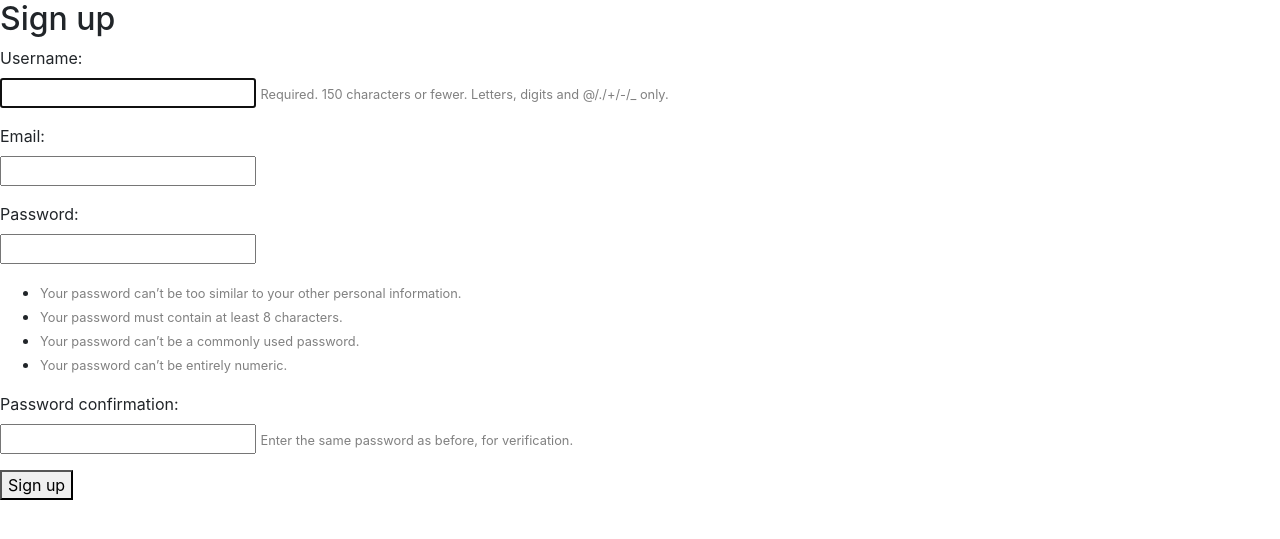
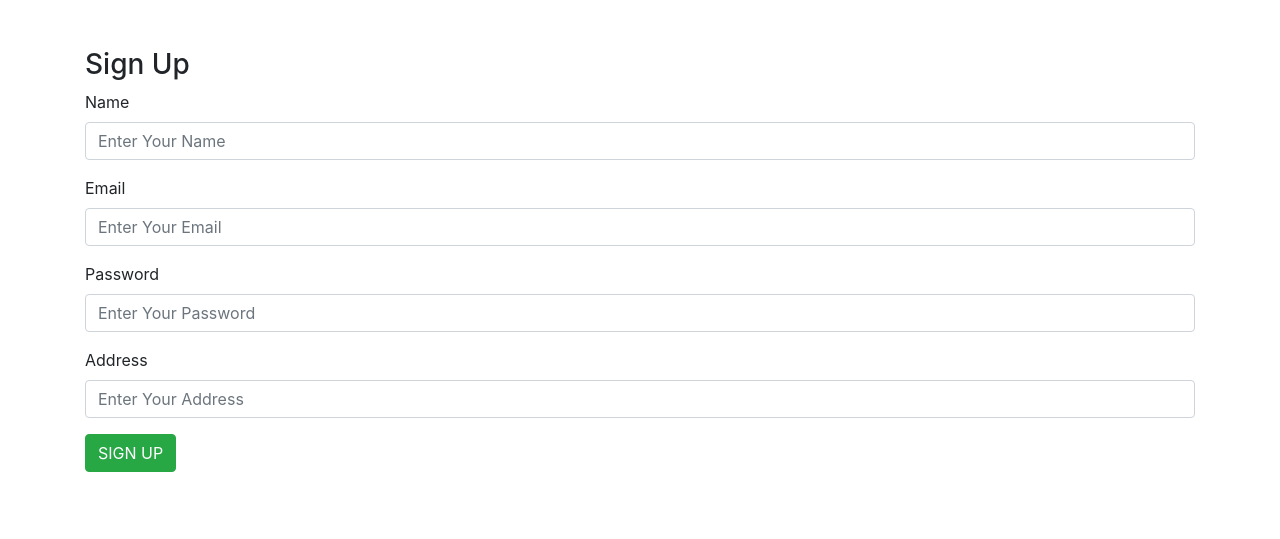
Before and after one commit to UsmanNiz/NUICESTORE, a Django app: page /shop/signup/ in a window 1280 px wide. Shown: the part 56-595 px from the top of the page. Run offline with Django 3.2, Linux system fonts and the light colour scheme; some libraries are stand-ins or nearby versions.

Commit message:
Kaam kra h BHAEE NY AAP K
ss

```diff
--- a/mac/shop/forms.py
+++ b/mac/shop/forms.py
@@ -2,8 +2,20 @@ from django import forms
 from django.contrib.auth.forms import UserCreationForm
 from django.contrib.auth.models import User
 
-class UserRegisterForm(UserCreationForm):
-    email = forms.EmailField()
-    class Meta:
-        model = User
-        fields = ['username', 'email', 'password1', 'password2']
+class demo(forms.Form):
+    email = forms.EmailField(label='Email')
+    password = forms.CharField(label='pass')
+
+
+    # class Meta:
+    #     model = User
+    #     fields = ['username', 'email', 'password1', 'password2']
+
+
+# class
+# def clean(self):
+#     cleaned_data = super().clean()
+#     valpwd = self.clean_data['password']
+#     valrpwd = self.clean_data['rpassword']
+#     if valpwd != valrpwd:
+#         raise forms.ValidationError('Password does not match')
--- a/mac/shop/templates/shop/signup.html
+++ b/mac/shop/templates/shop/signup.html
@@ -1,21 +1,33 @@
+
 {% extends 'shop/basic.html' %}
 {% block title %} Sign Up {% endblock %}
 {% block body %}
-  <h2>Sign up</h2>
-  <form method="post">
-    {% csrf_token %}
-    {% for field in form %}
-      <p>
-        {{ field.label_tag }}<br>
-        {{ field }}
-        {% if field.help_text %}
-          <small style="color: grey">{{ field.help_text }}</small>
-        {% endif %}
-        {% for error in field.errors %}
-          <p style="color: red">{{ error }}</p>
-        {% endfor %}
-      </p>
-    {% endfor %}
-    <button type="submit">Sign up</button>
-  </form>
+ <div class="container mt-5">
+     <h3>Sign Up</h3>
+     <form  method="POST" action="/shop/signup/" >{% csrf_token %}
+          <div class="form-group">
+            <label for="name">Name</label>
+            <input type="text" class="form-control" id="name" name="name" placeholder="Enter Your Name" required>
+          </div>
+          <div class="form-group">
+            <label for="name">Email</label>
+            <input type="email" class="form-control" id="email" name="email" placeholder="Enter Your Email" required>
+        </div>
+         <div class="form-group">
+              <label for="name">Password</label>
+                <input type="password" class="form-control" id="password" name="password" placeholder="Enter Your Password" minlength="8" required>
+        </div>
+         <div class="form-group">
+                <label for="name">Address</label>
+                <input type="address" class="form-control" id="address" name="address" placeholder="Enter Your Address" minlength="15" maxlength="99" required>
+        </div>
+
+       <div class="form-group">
+                <a href="/shop" >
+                    <button type="submit" class="btn btn-success">SIGN UP</button>
+                </a>
+        </div>
+
+       </form>
+
 {% endblock %}
--- /dev/null
+++ b/mac/shop/templatetags/multiply.py
@@ -0,0 +1,6 @@
+from django import template
+register = template.Library()
+
+@register.simple_tag
+def multiply(x,y):
+    return x*y
--- a/mac/shop/urls.py
+++ b/mac/shop/urls.py
@@ -1,7 +1,8 @@
 from django.urls import path,include
+from . import views
+
 from django.contrib.auth import views as auth_views
 # from django.conf.urls import include,url
-from . import views
 from django.urls import path, include
 from django.conf import settings
 from . import views
@@ -17,6 +18,7 @@ urlpatterns = [
     path("checkout/",views.checkout, name = "Checkout"),
     path("sale/",views.sale, name="Sale"),
     path("signup/",views.signup, name='signup'),
+    path("signin/", views.signin, name='signin'),
     # url(r'^account_activation_sent/$', views.account_activation_sent, name='account_activation_sent'),
     # url(r'^activate/(?P<uidb64>[0-9A-Za-z_\-]+)/(?P<token>[0-9A-Za-z]{1,13}-[0-9A-Za-z]{1,20})/$',views.activate, name='activate'),
     path("sendemail",views.sendemail,name='sendemail'),
--- a/mac/shop/views.py
+++ b/mac/shop/views.py
@@ -7,7 +7,7 @@ import base64
 from django.utils.encoding import force_bytes
 from django.utils.http import urlsafe_base64_encode
 from django.template.loader import render_to_string
-from shop.forms import UserRegisterForm
+# from shop.forms import UserRegisterForm
 #from shop.tokens import account_activation_token
 from django.core.mail import send_mail
 from django.conf import settings
@@ -18,12 +18,27 @@ from django.contrib import messages
 from django.contrib.auth import authenticate, login
 from django.contrib.auth.decorators import login_required
 from django.contrib.auth.forms import AuthenticationForm
-from .forms import UserRegisterForm
+# from .forms import UserRegisterForm
 from django.core.mail import send_mail
 from django.core.mail import EmailMultiAlternatives
 from django.template.loader import get_template
 from django.template import Context
 email = "k190292@nu.edu.pk"
+
+def signin(request):
+    if request.method == "POST":
+        print("I AM REQUEST", request)
+        email = request.POST.get('email', '')
+        password = request.POST.get('password', '')
+        iter = Customer.objects.all()
+        for i in iter:
+            if email == i.email and password == i.password:
+                signinn = SignIn(customer_id_id=i.customer_id)
+                signinn.save()
+                return HttpResponse("Signed In")
+
+    return render(request, 'shop/signin.html')
+
 
 def index(request):
     # products = Product.objects.all()
@@ -85,22 +100,24 @@ def shoppingcart(request):
     params = {'cart' : cart , 'total': total , 'length' : length }
     return render(request,'shop/shoppingcart.html', params )
 
-
 def checkout(request):
     if request.method == "POST":
         print('asd')
     date=datetime.date.today()
     carts = Cart.objects.all()
     total = 0
-    amount = []
     cart = []
+    signinn = SignIn.objects.all()
+    # return HttpResponse(signinn[0].customer_id_id)
     for i in carts:
+        inv = Invoice(customer_id_id = signinn[0].customer_id_id, cart_id_id = i.cart_id, amount = i.quantity * i.product_id.price)
+        inv.save()
         # cart = Cart.object.get("product_id": i.product_id)
         total = total + i.product_id.price * i.quantity
-        amount.append(i.product_id.price * i.quantity)
-
+    # return HttpResponse(Invoice.objects.all())
+    invoice = Invoice.objects.all()
     cust = Customer.objects.all()
-    params ={ 'cart' : carts , 'total' : total, 'cust':cust,'date':date,'amount' : amount}
+    params ={ 'cart' : carts , 'total' : total, 'cust':cust,'date':date,'invoice' : invoice }
 
     return render(request,'shop/checkout.html',params)
 
@@ -165,17 +182,32 @@ def sale(request):
 
 
 def signup(request):
-    if request.method == 'POST':
-        form = UserRegisterForm(request.POST)
-        if form.is_valid():
-            form.save()
-            username = form.cleaned_data.get('username')
-            email = form.cleaned_data.get('email')
-            sendemail(request)
-            return render(request,'shop/login.html')
-        else:
-            form = UserRegisterForm()
-            return render(request, 'shop/signup.html', {'form': form, 'title': 'reqister here'})
+    if request.method=="POST":
+        print("I AM REQUEST",request)
+        name=request.POST.get('name', '')
+        email=request.POST.get('email', '')
+        address=request.POST.get('address', '')
+        password=request.POST.get('password', '')
+        iter = Customer.objects.all()
+        for i in iter:
+            if email == i.email:
+                return HttpResponse("user already exists")
+        customer = Customer(name=name, email=email, address=address, password=password)
+        customer.save()
+
+    return render(request, 'shop/signup.html')
+
+    # if request.method == 'POST':
+    #     form = UserRegisterForm(request.POST)
+    #     if form.is_valid():
+    #         form.save()
+    #         username = form.cleaned_data.get('username')
+    #         email = form.cleaned_data.get('email')
+    #         sendemail(request)
+    #         return render(request,'shop/login.html')
+    #     else:
+    #         form = UserRegisterForm()
+    #         return render(request, 'shop/signup.html', {'form': form, 'title': 'reqister here'})
 
 
 
@@ -203,9 +235,9 @@ def signup(request):
         #     recipient_list = [email]
         #     send_mail(subject, message, email_from, recipient_list)
             # return redirect('shop/account_activation_sent.html')
-    else:
-        form = UserRegisterForm()
-    return render(request, 'shop/signup.html', {'form': form})
+    # else:
+    #     form = UserRegisterForm()
+    # return render(request, 'shop/signup.html', {'form': form})
 
 
 def account_activation_sent(request):
```
Also changed, not shown: mac/shop/templates/shop/checkout.html (+3 -33 lines), mac/shop/templates/shop/shoppingcart.html (+17 -1 lines), mac/shop/templates/shop/signin.html (+18 -6 lines), mac/__init__.py (added), mac/db.sqlite3, mac/shop/templatetags/__init__.py (added).
